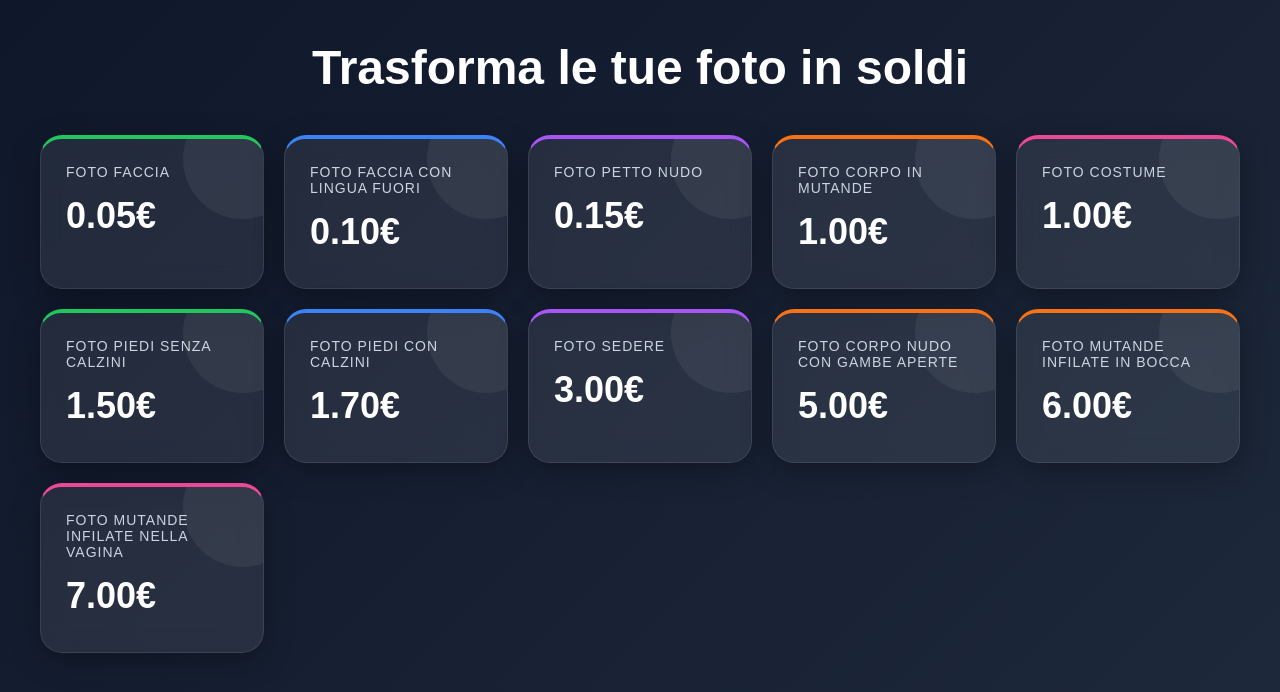
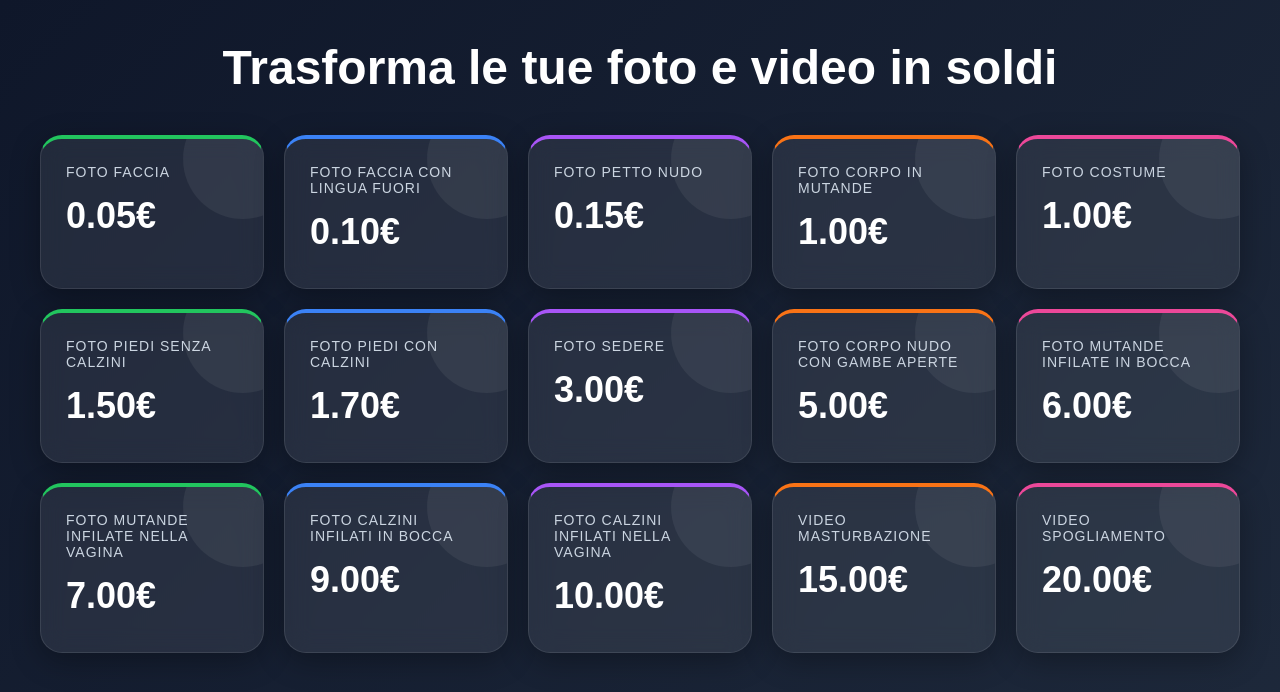
Before and after one commit to albinomassimo84-debug/da-foto-a-soldi, a plain HTML site: page index.html in a window 1280 px wide. Drawn offline with Linux system fonts and the light colour scheme.

Commit message:
Update index.html

```diff
--- a/index.html
+++ b/index.html
@@ -124,7 +124,7 @@
   <div class="dashboard">
 
     <div class="header">
-      <h1>Trasforma le tue foto in soldi</h1>
+      <h1>Trasforma le tue foto e video in soldi</h1>
     </div>
 
     <div class="container">
@@ -174,14 +174,34 @@
         <div class="value">5.00€</div>
       </div>
 
-      <div class="card orange">
+      <div class="card pink">
         <div class="title">Foto mutande infilate in bocca</div>
         <div class="value">6.00€</div>
       </div>
 
-      <div class="card pink">
+      <div class="card green">
         <div class="title">Foto mutande infilate nella vagina</div>
         <div class="value">7.00€</div>
+      </div>
+
+	  <div class="card blue">
+        <div class="title">Foto calzini infilati in bocca</div>
+        <div class="value">9.00€</div>
+      </div>
+
+	  <div class="card purple">
+        <div class="title">Foto calzini infilati nella vagina</div>
+        <div class="value">10.00€</div>
+      </div>
+
+	  <div class="card orange">
+        <div class="title">Video masturbazione</div>
+        <div class="value">15.00€</div>
+      </div>
+
+	  <div class="card pink">
+        <div class="title">Video spogliamento</div>
+        <div class="value">20.00€</div>
       </div>
 
     </div>
```
